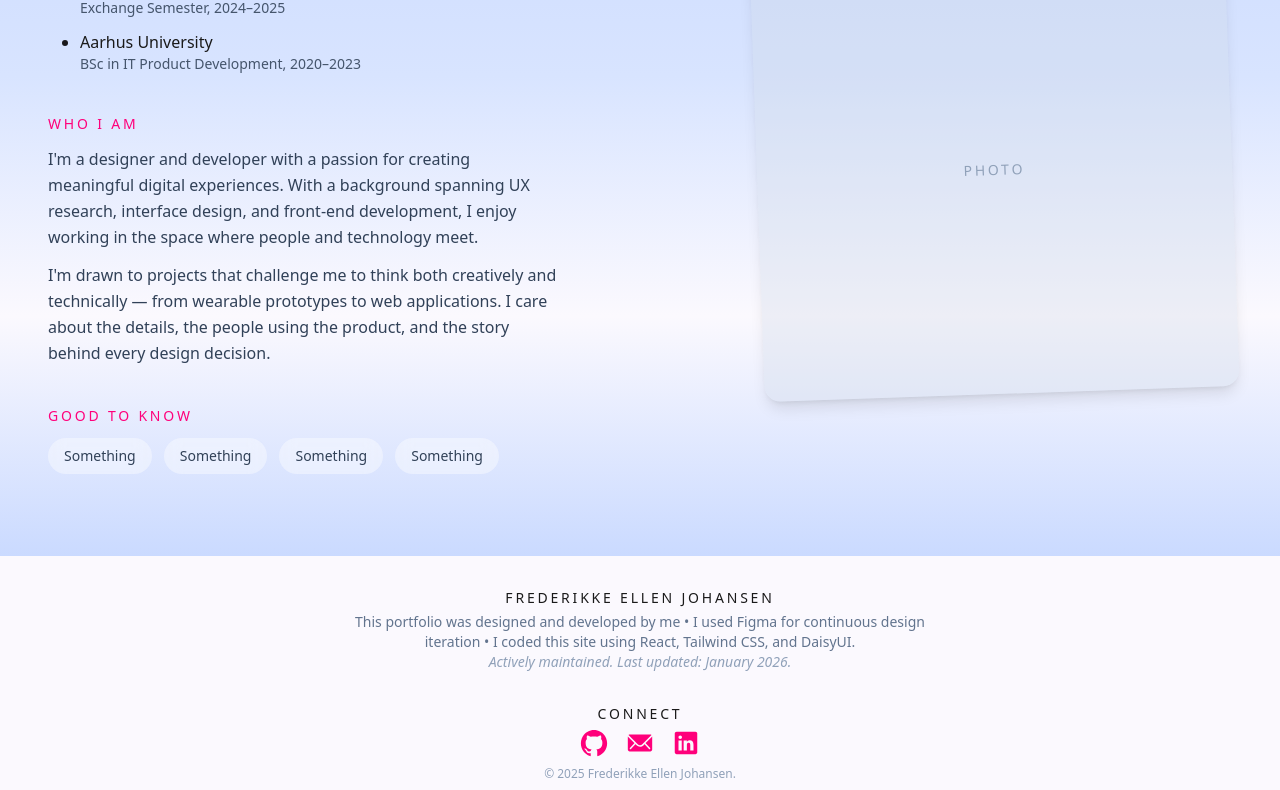
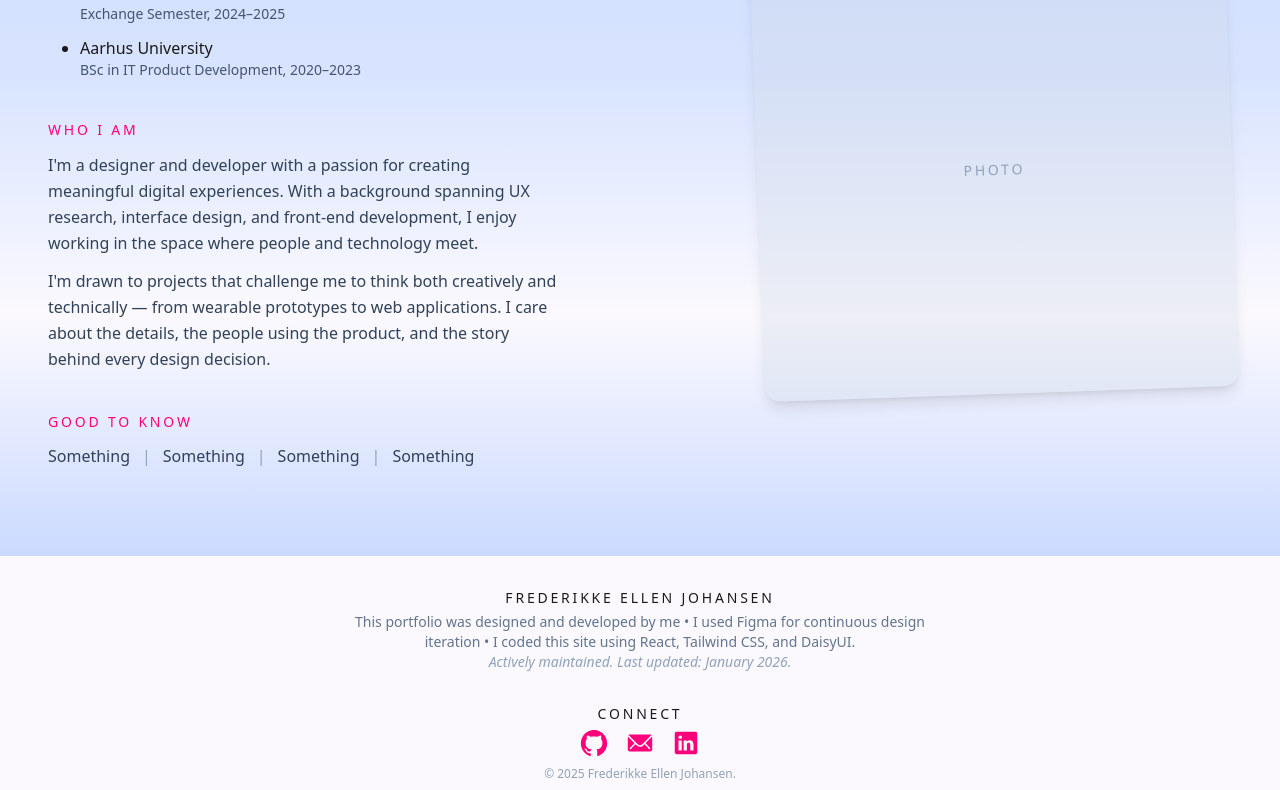
Before and after one commit to FrederikkeJohansen/portfolio, a React (Vite) app in the folder coolPortfolio/: page / in a window 1280 px wide. Shown: the part 4092-4882 px from the top of the page. Built offline with nearby package versions, Linux system fonts and the light colour scheme.

Commit message:
font size

```diff
--- a/coolPortfolio/src/components/About.jsx
+++ b/coolPortfolio/src/components/About.jsx
@@ -66,19 +66,14 @@ function About() {
                         <h3 className="text-sm 2xl:text-base font-medium text-[#FF007B] uppercase tracking-[0.2em] mb-3">
                             Good to Know
                         </h3>
-                        <div className="flex flex-wrap gap-3">
-                            <span className="bg-white/40 backdrop-blur-sm px-4 py-2 rounded-full text-sm 2xl:text-base font-light text-slate-700">
-                                Something
-                            </span>
-                            <span className="bg-white/40 backdrop-blur-sm px-4 py-2 rounded-full text-sm 2xl:text-base font-light text-slate-700">
-                                Something
-                            </span>
-                            <span className="bg-white/40 backdrop-blur-sm px-4 py-2 rounded-full text-sm 2xl:text-base font-light text-slate-700">
-                                Something
-                            </span>
-                            <span className="bg-white/40 backdrop-blur-sm px-4 py-2 rounded-full text-sm 2xl:text-base font-light text-slate-700">
-                                Something
-                            </span>
+                        <div className="flex flex-wrap items-center text-base 2xl:text-lg font-light text-slate-700">
+                            <span>Something</span>
+                            <span className="mx-3 text-slate-400">|</span>
+                            <span>Something</span>
+                            <span className="mx-3 text-slate-400">|</span>
+                            <span>Something</span>
+                            <span className="mx-3 text-slate-400">|</span>
+                            <span>Something</span>
                         </div>
                     </div>
                 </div>
```
